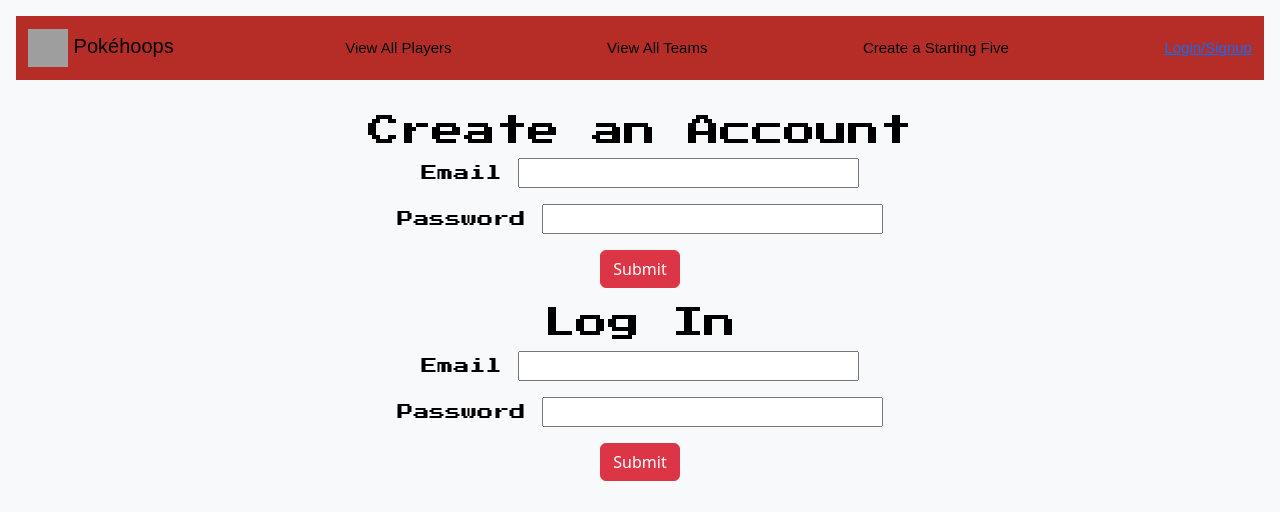
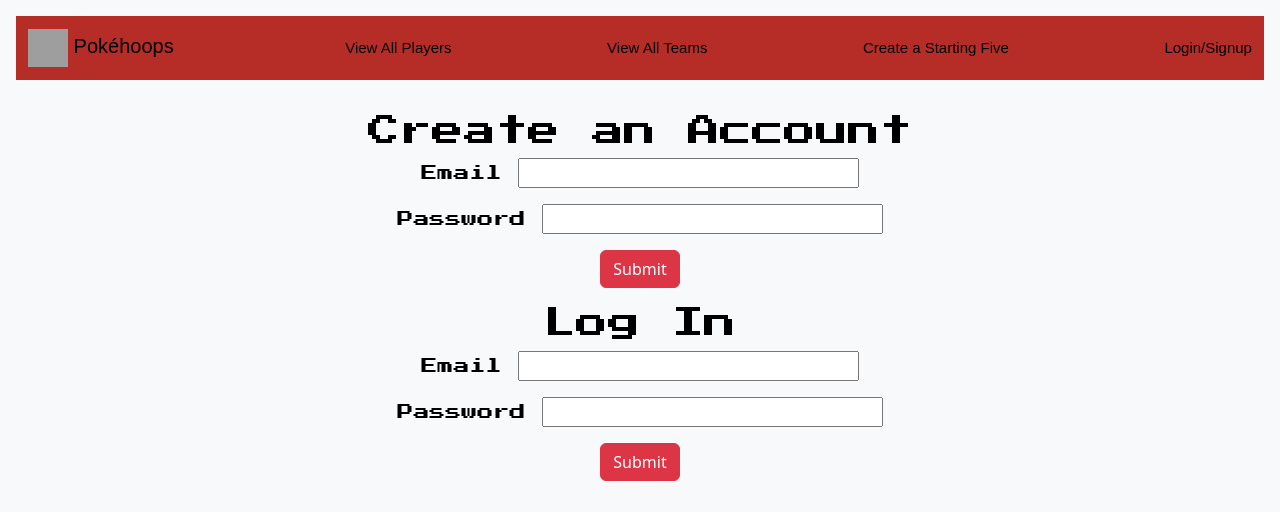
Before and after one commit to clarkeand/PokeHoops, a Flask app: page /login in a window 1280 px wide. Shown: the top 512 px of the page. Run offline with Flask 3, Linux system fonts and the light colour scheme; some web fonts are replaced; grey boxes are pictures that could not be loaded.

Commit message:
security fixes

```diff
--- a/templates/base.html
+++ b/templates/base.html
@@ -40,7 +40,7 @@
           View Dashboard
         </a>
         {% else %}
-        <a class="nav-link`" href="/login">
+        <a class="nav-link" href="/login">
           Login/Signup
         </a>
         {% endif %}
```
